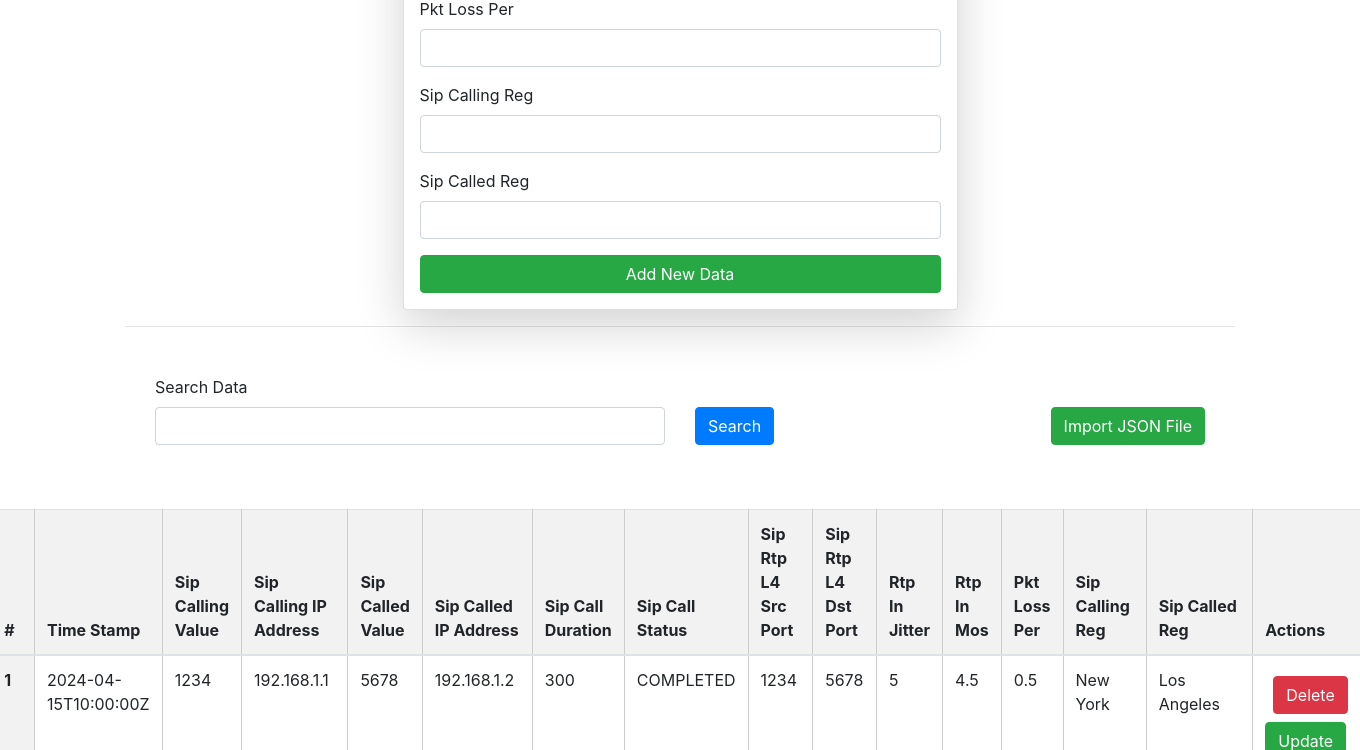
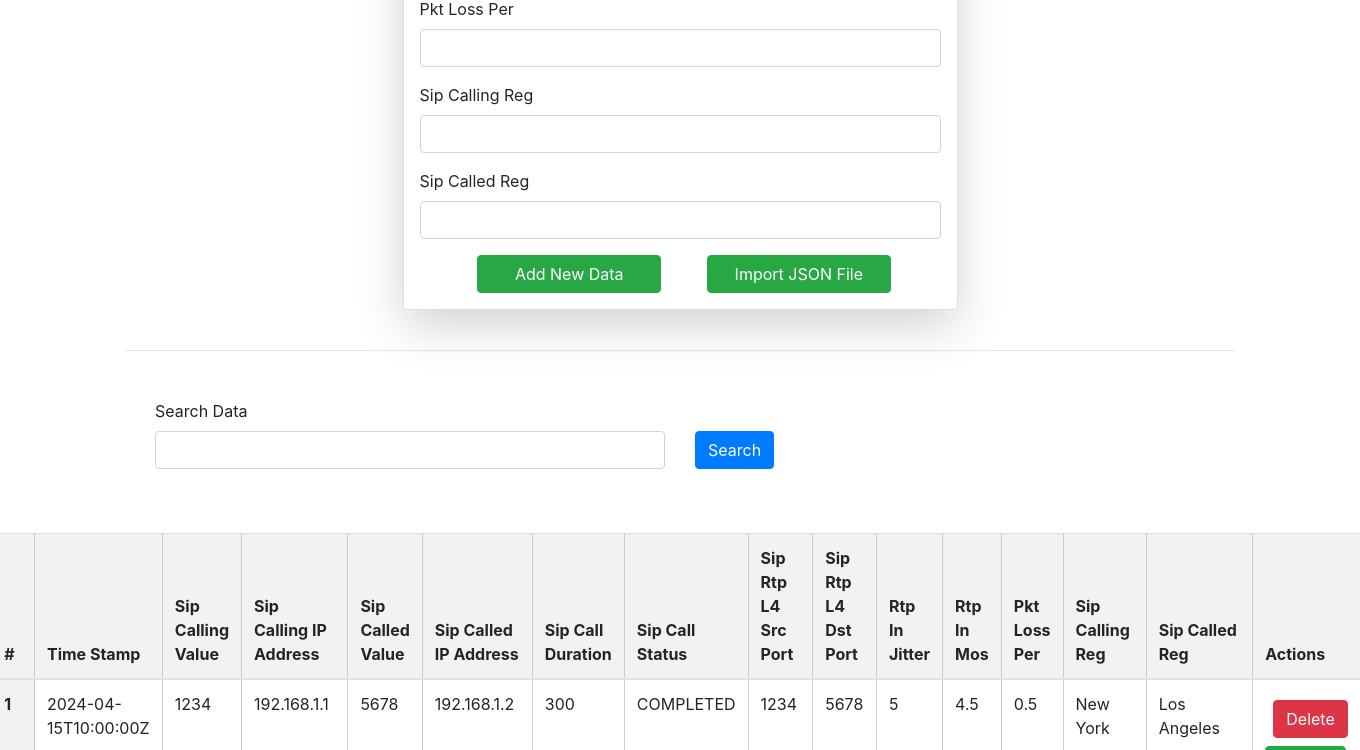
Before and after one commit to SanDaKhuu/backend_Django_proj, a Django app: page / in a window 1360 px wide. Shown: the part 987-1737 px from the top of the page. Run offline with Django 5.2, Linux system fonts and the light colour scheme; data comes from the database, SQL or seed files in the repository; both versions use the stored data as it was after the commit; some libraries are stand-ins or nearby versions.

Commit message:
'updated'

```diff
--- a/book/templates/books.html
+++ b/book/templates/books.html
@@ -96,9 +96,21 @@
       <input name="sip_called_reg" type="text" class="form-control" required />
     </div>
 
-    <button type="submit" class="btn btn-success">Add New Data</button>
+    <div class="row">
+      &nbsp;&nbsp;&nbsp;&nbsp;&nbsp;&nbsp;
+      <div class="col-md-1"></div>
+      <button type="submit" class="btn btn-success col-md-4">
+        Add New Data
+      </button>
+      <div class="col-md-1"></div>
+
+      <a href="/import_data" class="btn btn-success col-md-4"
+        >Import JSON File</a
+      >
+      <div class="col-md-1"></div>
+    </div>
   </form>
-
+  <br />
   <hr />
   <div class="class mt-5">
     <form action="">
@@ -112,9 +124,6 @@
             </div>
             <div class="col-md-6">
               <button type="submit" class="btn btn-primary">Search</button>
-              <a href="/import_data" class="btn btn-success float-right"
-                >Import JSON File</a
-              >
             </div>
           </div>
         </div>
--- a/book/views.py
+++ b/book/views.py
@@ -6,6 +6,8 @@ from .models import Book
 import json
 from rest_framework import generics,viewsets
 from .serializers import BookSerializer
+from rest_framework import filters
+
 #from rest_framework.views import APIView
 #from rest_framework.response import Response
 
@@ -20,7 +22,7 @@ def rest_get_books(request):
 
     if request.GET.get('search'):
         queryset = queryset.filter(
-            title__icontains=request.GET.get('search'))
+            sip_calling_reg__icontains=request.GET.get('search'))
 
     data = serializers.serialize('json', queryset)
     return HttpResponse(data, content_type='application/json')
@@ -79,7 +81,7 @@ def books(request):
 
     if request.GET.get('search'):
         queryset = queryset.filter(
-            title__icontains=request.GET.get('search'))
+            sip_calling_reg__icontains=request.GET.get('search'))
 
     context = {'books': queryset}
     return render(request, 'books.html', context)
@@ -279,3 +281,5 @@ def update_book(request, id):
 class BookView(viewsets.ModelViewSet):
     serializer_class = BookSerializer
     queryset = Book.objects.all()
+    filter_backends = [filters.SearchFilter]
+    search_fields = ['sip_calling_reg']
--- a/json_import_project/urls.py
+++ b/json_import_project/urls.py
@@ -7,6 +7,7 @@ router = routers.DefaultRouter()
 router.register(r'books', BookView, 'book')
 
 urlpatterns = [
+    # route, view
     path('admin/', admin.site.urls),
 
     path('', books),
```
Also changed, not shown: json_import_project/settings.py (+10 -2 lines), db.sqlite3.
